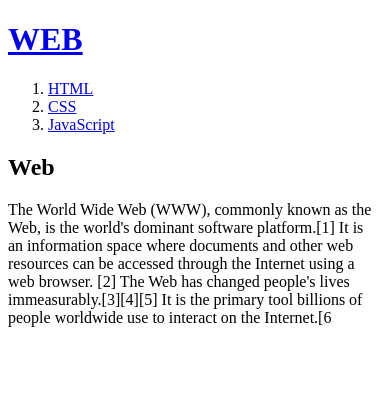
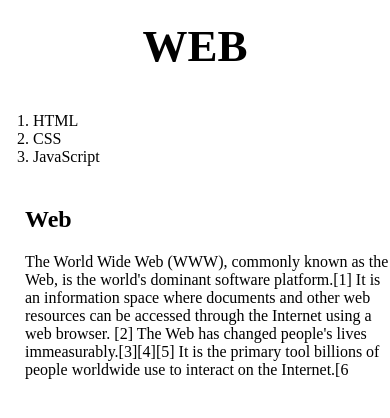
Before and after one commit to gitgutgit/my-first-web-site, a plain HTML site: page index.html in a window 390 px wide. Drawn offline with Linux system fonts and the light colour scheme.

Commit message:
finished css welcome javascript

```diff
--- a/index.html
+++ b/index.html
@@ -5,6 +5,7 @@
 <meta charset="utf-8">
 <!-- Global site tag (gtag.js) - Google Analytics -->
 <script async src="https://www.googletagmanager.com/gtag/js?id=G-270VQBZ18Q"></script>
+<link rel ="stylesheet" href="style.css">
 <script>
   window.dataLayer = window.dataLayer || [];
   function gtag(){dataLayer.push(arguments);}
@@ -15,6 +16,7 @@
 </head>
 <body>
   <h1><a href="index.html">WEB</a></h1>
+  <div id = "grid">
 <ol>
 
   <li><a href="1.html">HTML</a></li>
@@ -22,6 +24,7 @@
   <li><a href="3.html">JavaScript</a></li>
 </ol>
 <!-- ul(unorderd list)에서 넘버링 자동 ol(orderd list)-->
+ <div id ="article">
 <h2>Web </h2>
 <p>
 The World Wide Web (WWW), commonly known as the Web,
@@ -33,5 +36,7 @@ the Internet using a web browser.
 
 
 </p>
+</div>
+</div>
 </body>
 </html>
--- /dev/null
+++ b/style.css
@@ -0,0 +1,59 @@
+
+  body{
+    margin:0
+  }
+
+
+
+
+    /*
+   id는 고유 id임으로 중복사용하면안됨 그래서 우선순위 젤높
+   id>class>tag  [selector priority]
+
+    */
+
+
+
+    a {
+
+      color:black;
+      text-decoration: none;
+    }
+
+    h1 {
+
+      font-size: 45px;
+      text-align: center;
+      border-bottom: 1px solid gray;
+      margin: 0;
+      padding: 20px;
+    }
+
+   ol{
+      border-right:1px solid gray;
+      width:100px;
+      margin:0;
+      padding:20px;
+   }
+  #grid {
+    display: grid;
+    grid-template-columns: 150px 1fr;
+  }
+   #grid ol {
+     padding-left:33px;
+   }
+   #grid #article {
+     padding-left: 25px;
+
+   }
+  @media(max-width:800px) {
+     #grid{
+       display: block;
+     }
+     ol{
+       border-right:none;
+     }
+      h1 {
+          border-bottom:none;
+      }
+  }
```
Also changed, not shown: 1.html (+13 -7 lines), 2.html (+27 -8 lines), 3.html (+5 -1 lines), box.html (added, +40 -0 lines), ex1.html (added, +19 -0 lines), ex2.html (added, +13 -0 lines), grid.html (added, +28 -0 lines), mediaquery.html (added, +26 -0 lines), summary.txt (added).
